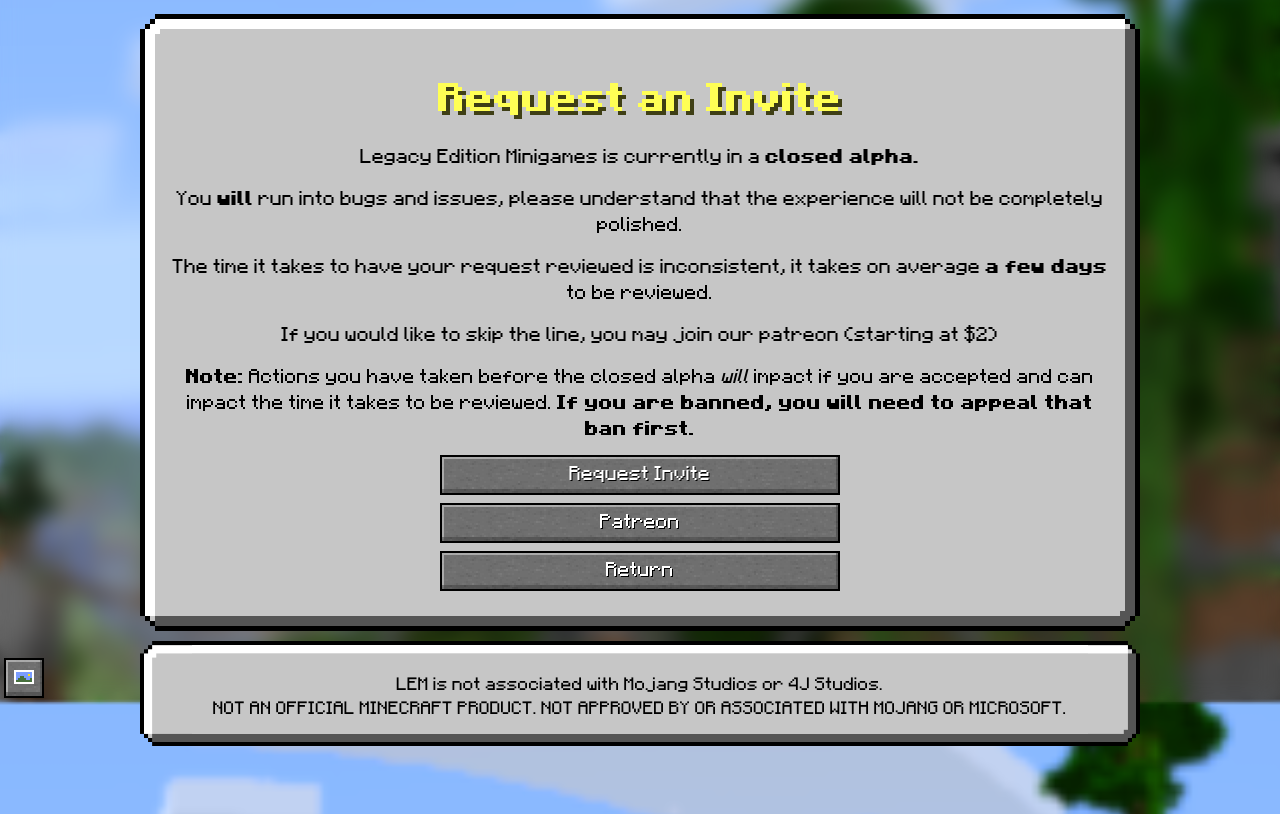
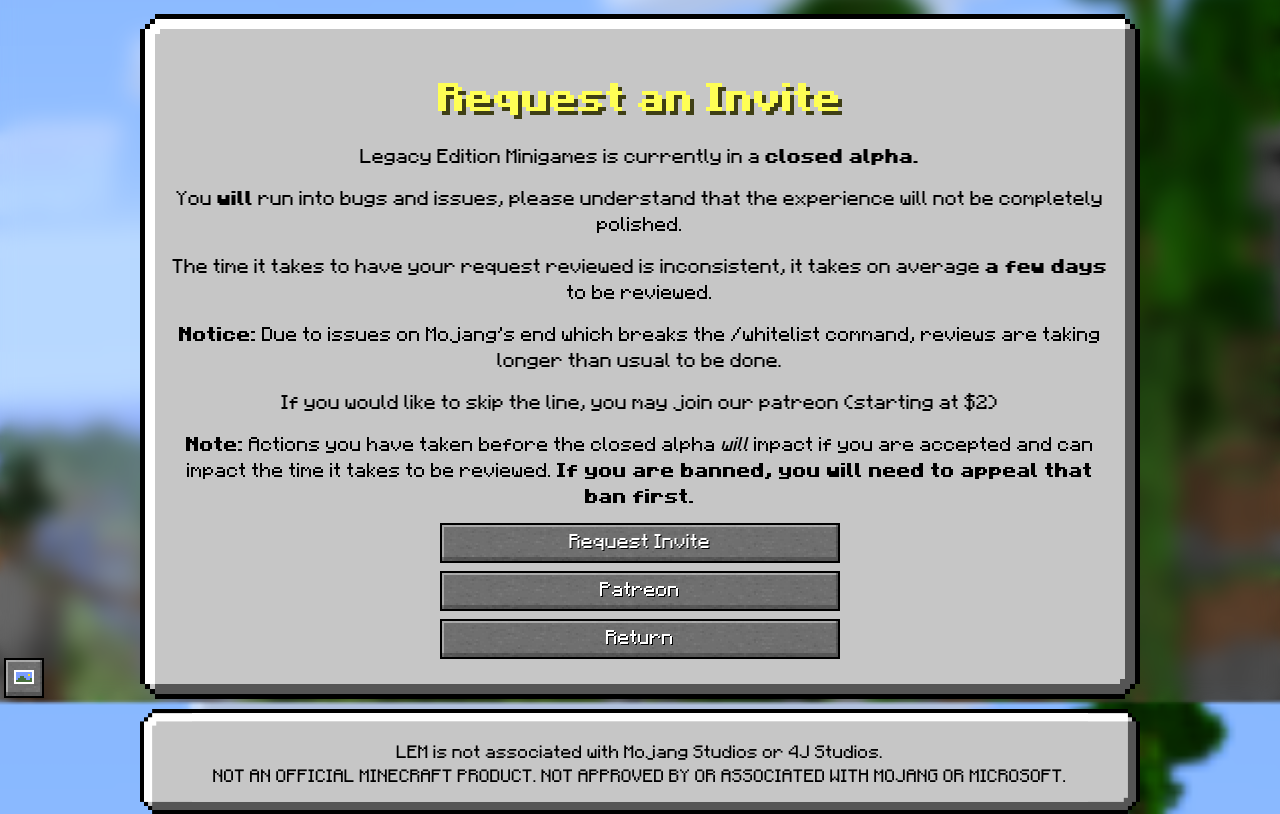
Before and after one commit to Legacy-Edition-Minigames/Website, a Jekyll site: the page built from joinrequest.html, in a window 1280 px wide. Shown: the part 198-1012 px from the top of the page. Built offline with Jekyll 4.4.1, drawn with Linux system fonts in a browser that asks for light colours; some web fonts are replaced.

Commit message:
Add Notice for reviews taking longer than usual
Its been 5 days Mojang, and you still haven't made an official statement about it?

```diff
--- a/joinrequest.html
+++ b/joinrequest.html
@@ -8,6 +8,7 @@
 		<p>Legacy Edition Minigames is currently in a <b>closed alpha.</b></p>
 		<p>You <b>will</b> run into bugs and issues, please understand that the experience will not be completely polished.</p>
 		<p>The time it takes to have your request reviewed is inconsistent, it takes on average <b>a few days</b> to be reviewed.</p>
+		<p><b>Notice:</b> Due to issues on Mojang's end which breaks the /whitelist command, reviews are taking longer than usual to be done.</p>
 		<p>If you would like to skip the line, you may join our patreon (starting at $2)</p>
 		<p><b>Note:</b> Actions you have taken before the closed alpha <i>will</i> impact if you are accepted and can impact the time it takes to be reviewed. <b>If you are banned, you will need to appeal that ban first.</b></p>
 		<div class="button-list">
```
